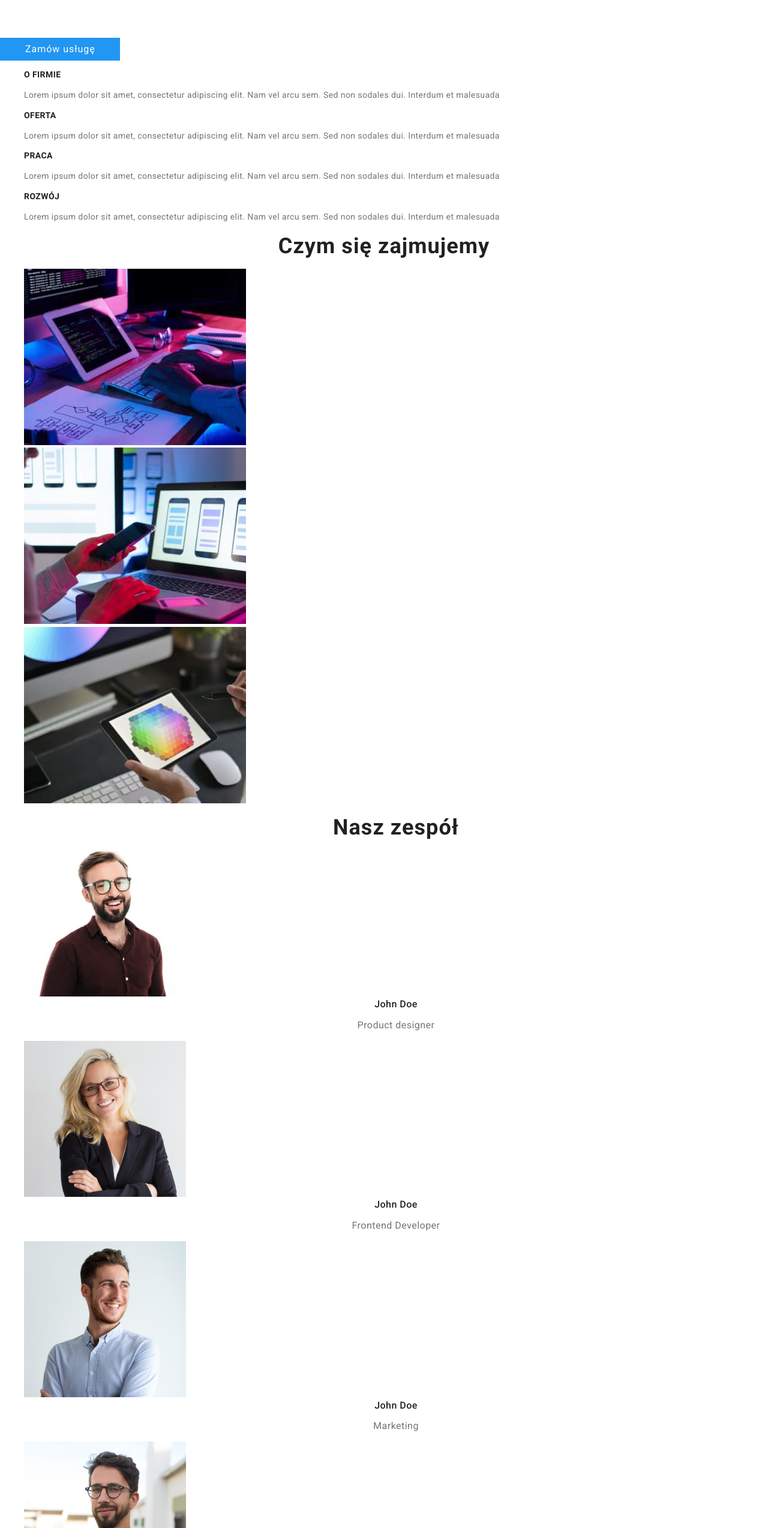
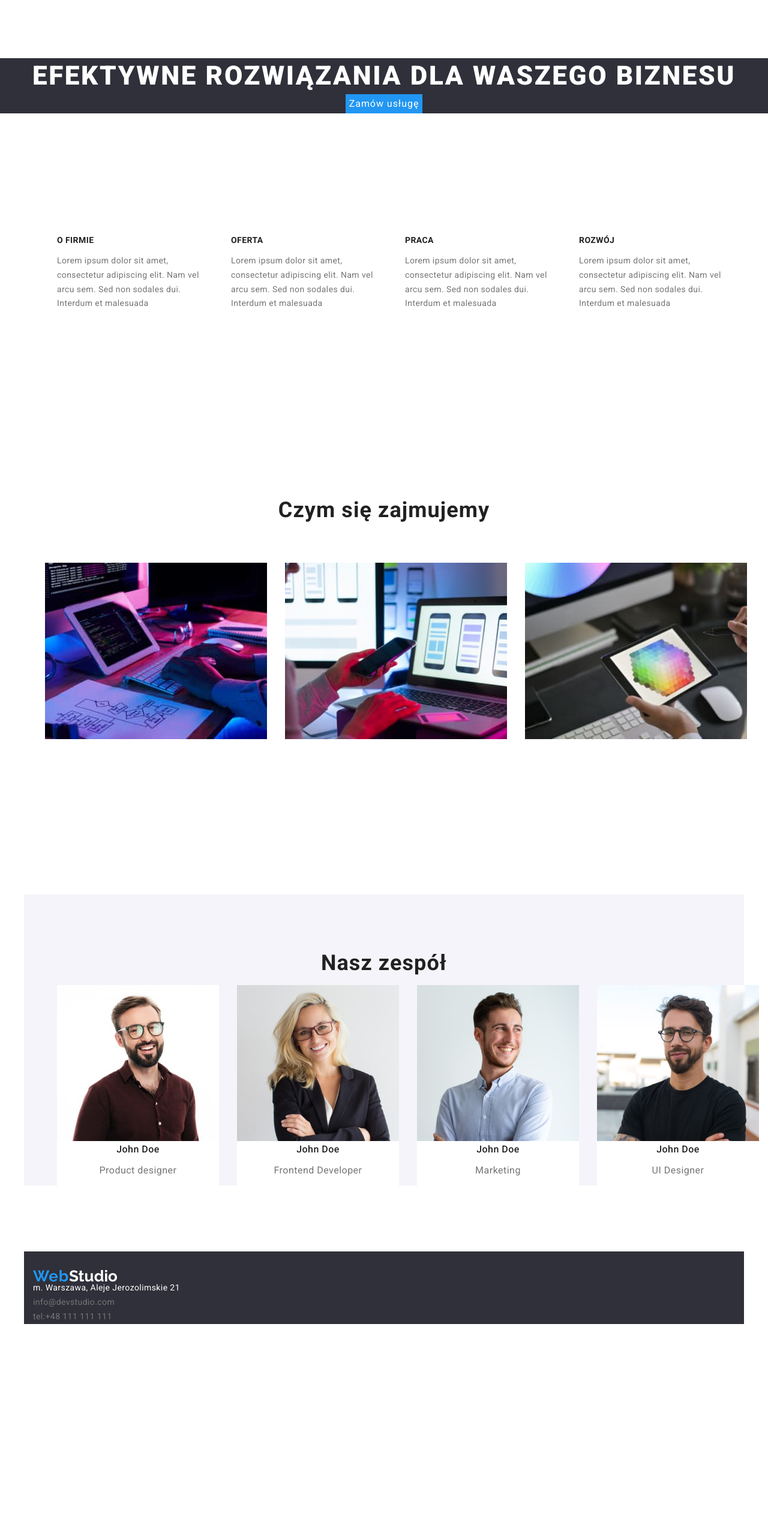
Before and after one commit to MarcinZbor/goit-markup-hw-03, a plain HTML site: page index.html in a window 1280 px wide. Shown: the part 53-2600 px from the top of the page at 60% size. After the commit the page ends 2260 px from the top, so only its background shows below. Drawn offline with nearby package versions, Linux system fonts and the light colour scheme.

Commit message:
index zrobiony do poprawki

```diff
--- a/css/styles.css
+++ b/css/styles.css
@@ -57,6 +57,7 @@ h6 {
 address {
   font-style: normal;
   display: flex;
+  flex-direction: column;
 }
 .adres {
   font-size: 14px;
@@ -124,13 +125,14 @@ button.button:focus {
 }
 
 /* /Stylizacja do index.html/ */
-.h1 {
+.sectiontext {
   font-size: 44px;
   font-weight: 900;
   line-height: 1.36;
   letter-spacing: 0.06em;
   text-align: center;
   color: #ffffff;
+  margin: 0 auto;
 }
 .inside1 {
   font-size: 14px;
@@ -141,6 +143,9 @@ button.button:focus {
 }
 .insider {
   list-style: none;
+  display: flex;
+  flex-wrap: nowrap;
+gap: 30px;
 }
 .lorem {
   font-size: 14px;
@@ -155,12 +160,21 @@ button.button:focus {
   letter-spacing: 0.03em;
   text-align: center;
   color: var(--brand-color);
+  padding-top: 94px;
 }
 .picinside2 {
   list-style: none;
+  display: flex;
+  justify-content: center;
+  gap: 30px;
+  padding-top: 50px;
+  padding-bottom: 50px;
 }
-.inside21 {
-  list-style: none;
+.contaninerinside{
+  max-width: 1200px;
+  margin: 0 auto;
+  width: 100%;
+  padding: 0 15px;
 }
 .John {
   font-size: 16px;
@@ -186,30 +200,24 @@ button.button-home {
   font-size: 16px;
   line-height: 1.87;
   letter-spacing: 0.06em;
-  text-align: center;
-  padding-top: 4px;
-  padding-bottom: 4px;
-  padding-left: 42px;
-  padding-right: 41px;
 }
 footer {
   background-color: #2f303a;
 }
 
 /* zadanie domowe 3 */
-.wrapper-header {
+.container {
   max-width: 1200px;
   margin: 0 auto;
-  box-sizing: border-box;
   width: 100%;
   padding: 0 15px;
-  border-bottom: 1 solid #ececec;
 }
-.container {
+.wrapper-header {
   display: flex;
   justify-content: space-between;
   align-items: stretch;
 }
+
 .navigation {
   display: flex;
   justify-content: space-between;
@@ -247,3 +255,39 @@ footer {
   padding-top: 24px;
   padding-bottom: 25px;
 }
+.container-section{
+  width: 1200px;
+  margin: 0 auto;
+  width: 100%;
+  padding: 0 15px;
+  background-color: #2F303A;
+}
+.section{
+padding-top: 94px;
+padding-bottom: 94px;
+margin: 0 auto;
+text-align: center;
+}
+.ulinside{
+  display:flex;
+  flex-wrap: nowrap;
+  gap: 30px;
+  list-style: none;
+  background-color: #f5f4fa;
+}
+.item{
+  flex-basis: calc((100%-20px)/4);
+  background-color: #ffffff;
+}
+.container-members{
+  max-width: 1200px;
+  margin: 0 auto;
+  width: 100%;
+  padding: 0 15px;
+  background-color: #f5f4fa;
+}
+.footerflex{
+  display:flex;
+  flex-direction: column;
+  justify-content: space-between;
+}
--- a/index.html
+++ b/index.html
@@ -18,8 +18,8 @@
     <title>Zadanie Domowe GOIT Polska</title>
   </head>
   <body>
-    <header class="wrapper-header">
-      <div class="container">
+    <header class="container">
+      <div class="wrapper-header">
         <a href="./index.html" class="logolink">
           <span class="logo1">Web</span><span class="logo2">Studio</span></a
         >
@@ -43,11 +43,15 @@
       </div>
     </header>
     <main>
-      <section>
-        <h1 class="h1">EFEKTYWNE ROZWIĄZANIA DLA WASZEGO BIZNESU</h1>
+      <section class="section">
+        <div class="container-section">
+        <h1 class="sectiontext">EFEKTYWNE ROZWIĄZANIA DLA WASZEGO BIZNESU</h1>
         <button type="button" class="button-home">Zamów usługę</button>
       </section>
-      <section>
+      </div>
+
+      <section class="section">
+        <div class="container">
         <ul class="insider">
           <li>
             <h2 class="inside1">O FIRMIE</h2>
@@ -78,8 +82,10 @@
             </p>
           </li>
         </ul>
+    </div>
       </section>
-      <section>
+      <section class="section">
+        <div class="container">
         <h2 class="inside2">Czym się zajmujemy</h2>
         <ul class="picinside2">
           <li>
@@ -108,55 +114,57 @@
           </li>
         </ul>
       </section>
-      <section>
-        <ul class="inside21">
-          <li>
-            <h2 class="inside2">Nasz zespół</h2>
+      </div>
+      <section class="section">
+        <div class="container-members">
+          <h2 class="inside2">Nasz zespół</h2>
+          <ul class="ulinside">
+          <li class="item">
             <img
               src="./images/team1.jpg"
               alt="team1"
               width="270"
               height="260"
             />
-          </li>
-          <li>
             <h3 class="John">John Doe</h3>
             <p class="insidejohn">Product designer</p>
-            <img
+          </li>
+          <li class="item">
+          <img
               src="./images/team2.jpg"
               alt="team2"
               width="270"
               height="260"
             />
-          </li>
-          <li>
             <h3 class="John">John Doe</h3>
             <p class="insidejohn">Frontend Developer</p>
+          </li>
+          <li class="item">
             <img
               src="./images/team3.jpg"
               alt="team3"
               width="270"
               height="260"
             />
-          </li>
-          <li>
             <h3 class="John">John Doe</h3>
             <p class="insidejohn">Marketing</p>
+            </li>
+            <li class="item">
             <img
               src="./images/team4.jpg"
               alt="team4"
               width="270"
               height="260"
             />
-          </li>
-          <li>
             <h3 class="John">John Doe</h3>
             <p class="insidejohn">UI Designer</p>
           </li>
         </ul>
+        </div>
       </section>
     </main>
-    <footer>
+    <footer class="container">
+      <div class="footerflex">
       <a href="./index.html" class="logolink">
         <span class="logo1">Web</span><span class="logo3">Studio</span></a
       >
@@ -167,6 +175,7 @@
         </a>
         <a href="tel:+48111111111" class="contact">tel:+48 111 111 111</a>
       </address>
+    </div>
     </footer>
   </body>
 </html>
```
Also changed, not shown: portfolio.html (+23 -13 lines).
